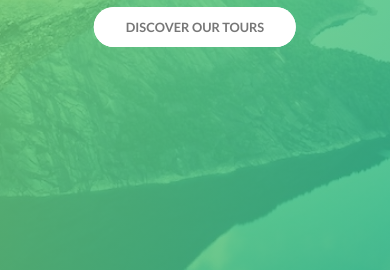
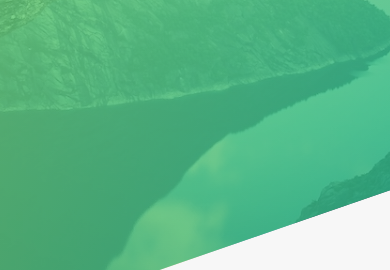
Before and after one commit to Maryam1982/Natours, a website: page index.html in a window 390 px wide. Shown: the part 350-620 px from the top of the page. Drawn offline with Linux system fonts and the light colour scheme.

Commit message:
Fixed header height in phone and tablet

```diff
--- a/sass/layout/_header.scss
+++ b/sass/layout/_header.scss
@@ -1,19 +1,30 @@
 .header {
   height: 95vh;
-    background-image: linear-gradient(to right bottom,
-            rgba($primary-light-color, 0.8), rgba($primary-dark-color, 0.8)),
+  background-image: linear-gradient(
+      to right bottom,
+      rgba($primary-light-color, 0.8),
+      rgba($primary-dark-color, 0.8)
+    ),
     url(../img/hero-small.jpg);
   background-size: cover;
   background-position: top;
   clip-path: polygon(0 0, 100% 0, 100% 80%, 0 100%);
   position: relative;
 
+  @include respond(phone) {
+    height: 80vh;
+  }
 
+  @include respond(tab-port) {
+    height: 80vh;
+  }
 
-    @media(min-resolution:192dpi) and (min-width:37.5em),
-          (min-width:125em) {
-        background-image: linear-gradient(to right bottom,
-                rgba($primary-light-color, 0.8), rgba($primary-dark-color, 0.8)),
+  @media (min-resolution: 192dpi) and (min-width: 37.5em), (min-width: 125em) {
+    background-image: linear-gradient(
+        to right bottom,
+        rgba($primary-light-color, 0.8),
+        rgba($primary-dark-color, 0.8)
+      ),
       url(../img/hero.jpg);
   }
 
```
Also changed, not shown: css/style.css. Lines whose indentation alone changed are shown as unchanged.
